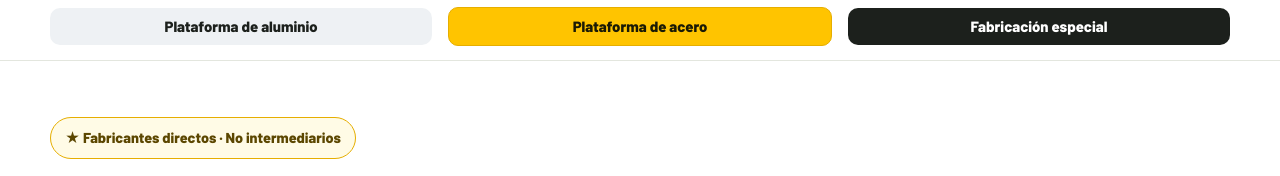
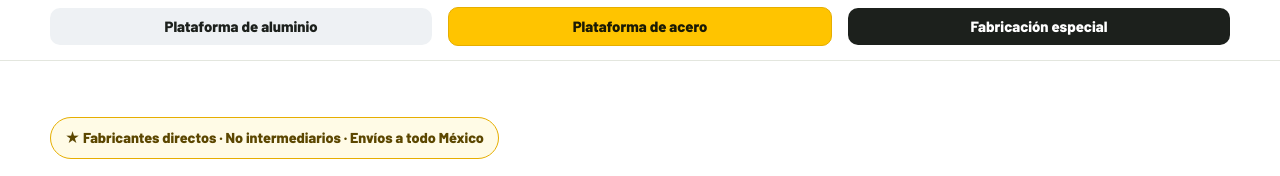
Before and after one commit to escaleras-solano/solanoescaleras, a plain HTML site: page previo/index.html in a window 1280 px wide. Shown: the part 90-266 px from the top of the page. Drawn offline with nearby package versions, Linux system fonts and the light colour scheme; a web font is replaced by a local one.

Commit message:
Vista previa de cambios (carpeta previo/, sin tocar el sitio en vivo)

```diff
--- a/previo/index.html
+++ b/previo/index.html
@@ -314,7 +314,7 @@ footer strong{color:var(--ink)}
 <!-- HERO -->
 <section class="hero" style="padding:0"><div class="wrap"><div class="hero-grid">
   <div class="hero-copy">
-    <span class="eyebrow">★ Fabricantes directos · No intermediarios</span>
+    <span class="eyebrow">★ Fabricantes directos · No intermediarios · Envíos a todo México</span>
     <h1>La escalera de tu almacén, <em>hecha para durar</em></h1>
     <p class="lead">Fabricamos escaleras con plataforma de aluminio y acero para almacenes, CEDIS, comercio e industria. Tú nos dices la altura y el uso — nosotros te cotizamos el modelo correcto, sin vueltas.</p>
     <div class="hero-ctas">
```
